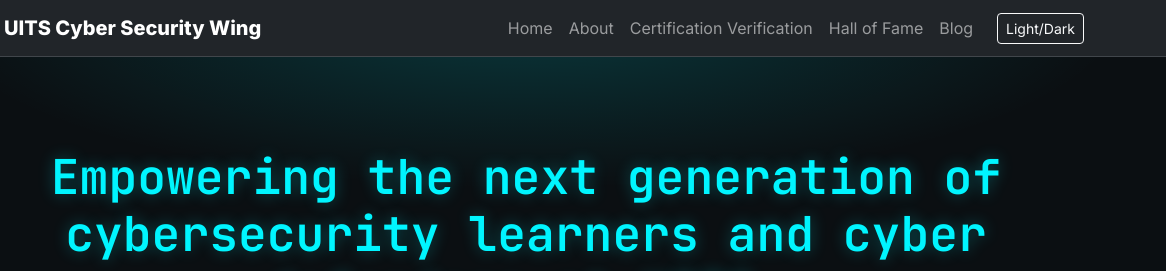
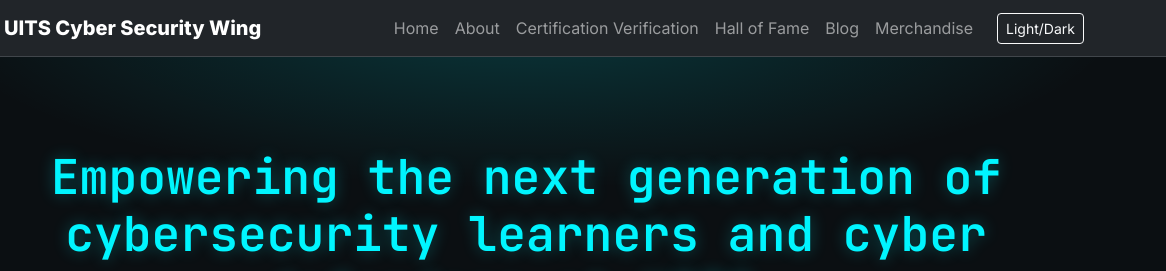
Before and after one commit to uitssec/uitssec.github.io, a plain HTML site: page index.html in a window 1280 px wide. Shown: the top 271 px of the page, 114-1280 px from the left. Drawn offline with nearby package versions, Linux system fonts and the light colour scheme.

Commit message:
Update index.html

```diff
--- a/index.html
+++ b/index.html
@@ -31,6 +31,7 @@
         <li class="nav-item"><a class="nav-link" href="verify.html">Certification Verification</a></li>
         <li class="nav-item"><a class="nav-link" href="halloffame.html">Hall of Fame</a></li>
         <li class="nav-item"><a class="nav-link" href="blog.html">Blog</a></li>
+        <li class="nav-item"><a class="nav-link" href="merchandise.html">Merchandise</a></li>
         <li class="nav-item ms-lg-3">
           <button id="themeToggle" class="btn btn-outline-light btn-sm" type="button" aria-label="Toggle theme">
             <span class="theme-text">Light</span>/<span class="theme-text">Dark</span>
```
